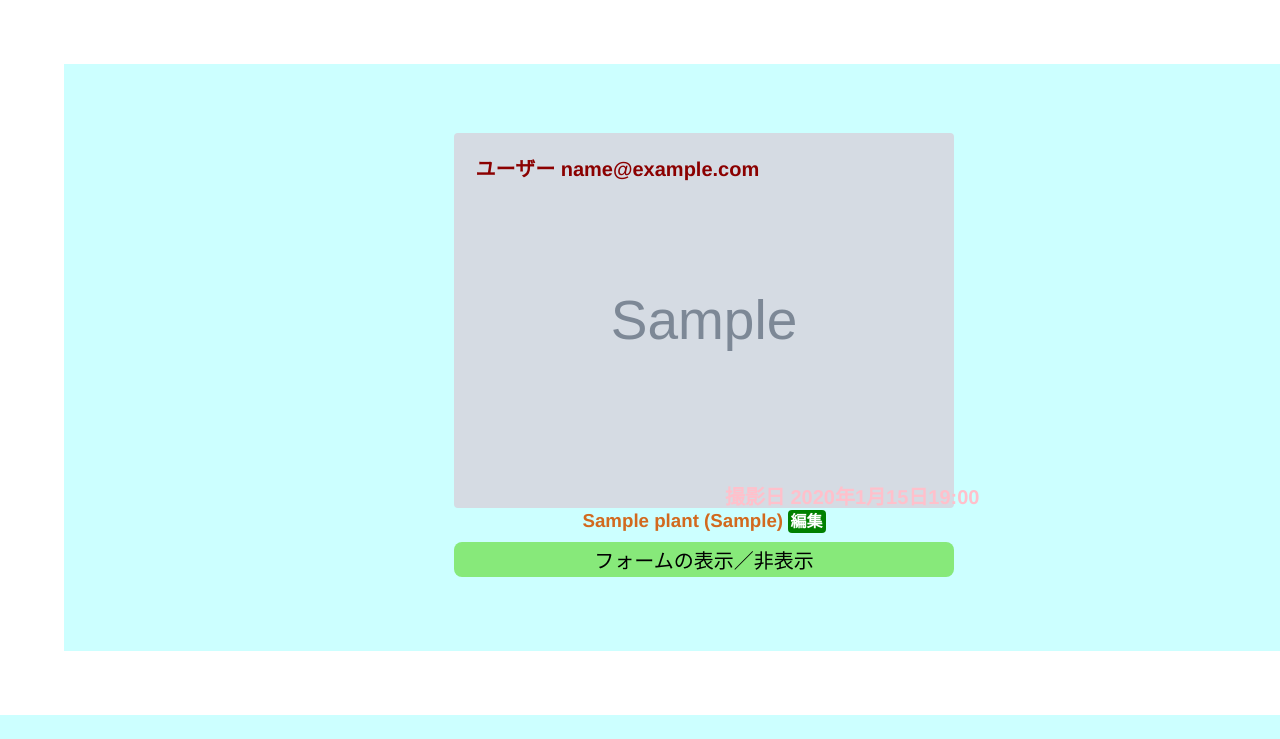
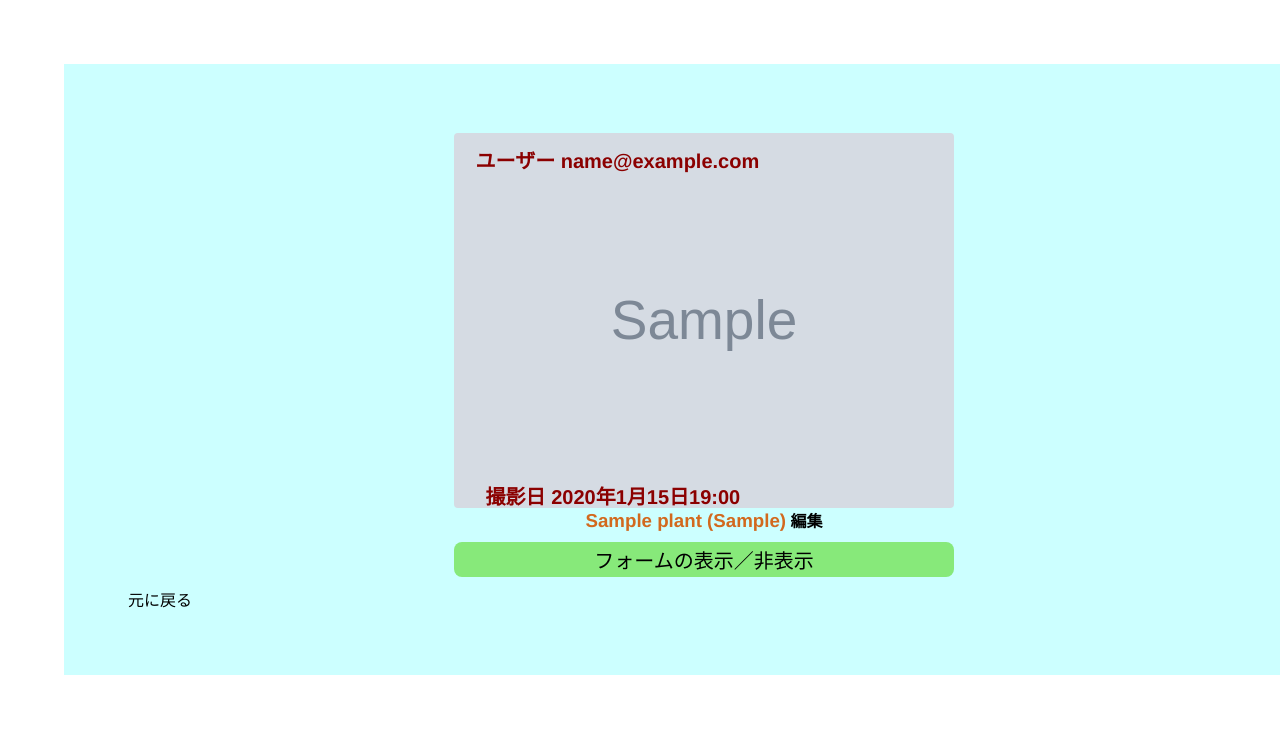
Before and after one commit to rookie-shinichi-returns/norikofarm, a Django app: page /plants/1/ in a window 1280 px wide; the page is wider, and only the part inside the window is pictured. Shown: the part 300-1039 px from the top of that part. Before the commit the page ends 1015 px from the top of that part, so only its background shows below. Run offline with Django 5.2, Linux system fonts and the light colour scheme; tables that the repository leaves empty hold one stand-in row (values such as "Sample post"); grey boxes marked "Sample" are stand-in pictures.

Commit message:
css 一覧表示ページ修正

```diff
--- a/plant/models.py
+++ b/plant/models.py
@@ -1,5 +1,5 @@
 from django.db import models
-# from django.contrib.auth.models import User
+from django.contrib.auth.models import User
 from django.contrib.auth import get_user_model
 from django.utils import timezone
 from datetime import timedelta
@@ -12,7 +12,7 @@ class UserProfile(models.Model):
     line_user_id = models.CharField(max_length=50, unique=True, help_text="LINE Messaging APIのUser ID")
 
 class Plant(models.Model):
-    """ 植物情報 """
+    # 植物情報
     user = models.ForeignKey(get_user_model(), verbose_name='投稿者', on_delete=models.PROTECT)
     name = models.CharField(max_length=100, verbose_name='名前')
     species = models.CharField(max_length=100, verbose_name='種類',blank=True, null=True) # 種類など
@@ -27,6 +27,7 @@ class Plant(models.Model):
 
     def save(self, *args, **kwargs):
         # 初回保存時または画像更新された場合にExifを取得
+
         if self.image and not self.shooting_date:
             try:
                 # 画像を開く
@@ -48,11 +49,12 @@ class Plant(models.Model):
 
         super().save(*args, **kwargs)
 
+
     def __str__(self):
         return self.name
 
 class Work(models.Model):
-    """ 植物ごとの作業内容(剪定、施肥、植付け) """
+    # 植物ごとの作業内容(剪定、施肥、植付け)
     WORK_TYPES = (
         ('pruning', '剪定'),
         ('fertilization','施肥'),
@@ -75,7 +77,7 @@ class Work(models.Model):
 
     @property
     def next_scheduled_date(self):
-        """次回予定日を自動計算"""
+        # 次回予定日を自動計算
         if self.default_interval_days > 0:
             return self.performed_at + timedelta(days=self.default_interval_days)
         return None
--- a/plant/templates/plant/plants_detail.html
+++ b/plant/templates/plant/plants_detail.html
@@ -11,7 +11,7 @@
         </a>
         <p class="shooting-date">撮影日 {{ plant.shooting_date }}</p>
         <h3>{{ plant.name }} ({{ plant.species }}) </h3>
-        <a href="{% url 'plant:plants_edit' plant.id %}" id="editBtn">編集</a>
+        <a href="{% url 'plant:plants_edit' plant.id %}" class="editBtn">編集</a>
     </div>
         <button id="toggleBtn" class="btn-responsive">フォームの表示／非表示</button>
         <div id="formContent">
@@ -33,6 +33,9 @@
             <button type="submit" class="delete-btn" onclick='return confirm("本当に削除しますか?");'>削除</button>
         </form>
     {% endif %}
+    <div class="editBtn">
+        <a href="{% url 'plant:index' %}">元に戻る</a>
+    </div>
 </div>
 {% endblock %}
 
--- a/static/css/style.css
+++ b/static/css/style.css
@@ -35,15 +35,6 @@ header {
     position: absolute;
     bottom: 15px;
     right: 20px;
-}
-
-header h1 {
-    margin: 0;
-    height: 100%;
-    line-height: 70px;
-}
-
-.header-menu {
     display: flex;
     align-items: center;
 }
@@ -55,6 +46,12 @@ header h1 {
     line-height: 1;
     padding: 5px;
     margin: 5px;
+}
+
+header h1 {
+    margin: 0;
+    height: 100%;
+    line-height: 70px;
 }
 
 .header-container {
@@ -124,9 +121,35 @@ header h1 {
 }
 
 .plant {
+    width: calc(100%/2);
+    padding: 10px;
+    margin-bottom: 15px;
+}
+
+.plant-info .shooting-date {
+    position: absolute;
+    color: darkred;
+    font-weight: bold;
+    font-size: clamp(1rem, 2.5vw, 1.25rem);
+    bottom: 3%;
+    left: 5%;
+}
+
+@media screen and (min-width:768px) {
+    .plant {
     width: calc(100%/3);
     padding: 10px;
     margin-bottom: 15px;
+    }
+
+    .plant-info .shooting-date {
+    position: absolute;
+    color: darkred;
+    font-weight: bold;
+    font-size: clamp(1rem, 2.5vw, 1.25rem);
+    bottom: 3%;
+    left: 30%;
+    }
 }
 
 .plant-info {
@@ -143,24 +166,15 @@ header h1 {
     padding: auto;
 }
 
-.plant-info .shooting-date {
-    position: absolute;
-    color: pink;
-    font-weight: bold;
-    font-size: clamp(1rem, 2.5vw, 1.25rem);
-    bottom: 3%;
-    right: 25%;
-}
+
 
 .plant-user {
     position: absolute;
     color: darkred;
     font-size: clamp(1rem, 0.9rem + 0.5vw, 1.25rem);
-    top: 5%;
+    top: 3%;
     left: 30%;
 }
-
-
 
 .plant-info a:hover {
     text-decoration: underline;
@@ -201,9 +215,8 @@ header h1 {
 }
 
 #editBtn {
-    background-color: green;
     color: white;
-    border: none;
+    border: 1px solid green;
     border-radius: 4px;
     text-decoration: none;
     text-align: center;
```
